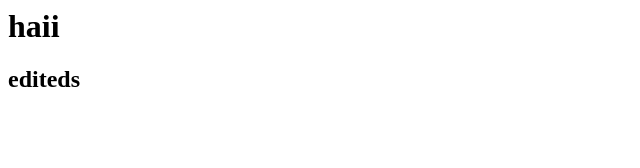
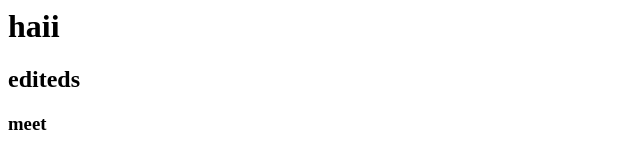
Before and after one commit to manukrishna804/newone, a plain HTML site: page index.html in a window 1280 px wide. Shown: the full height of the page, 0-640 px from the left. Drawn offline with Linux system fonts and the light colour scheme.

Commit message:
hello fie modified

```diff
--- a/index.html
+++ b/index.html
@@ -1,3 +1,4 @@
 
 <h1>haii</h1>
 <h2>editeds</h2>
+<h3>meet</h3>
```
